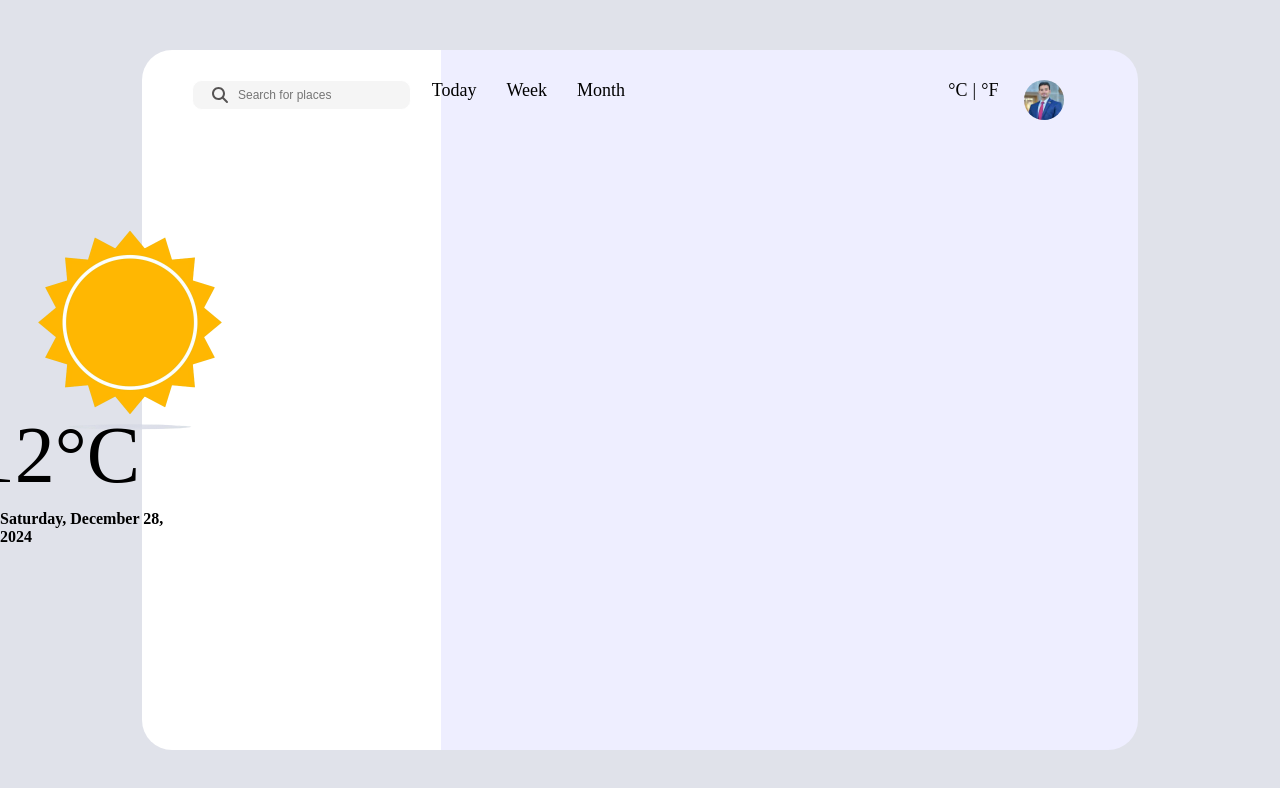
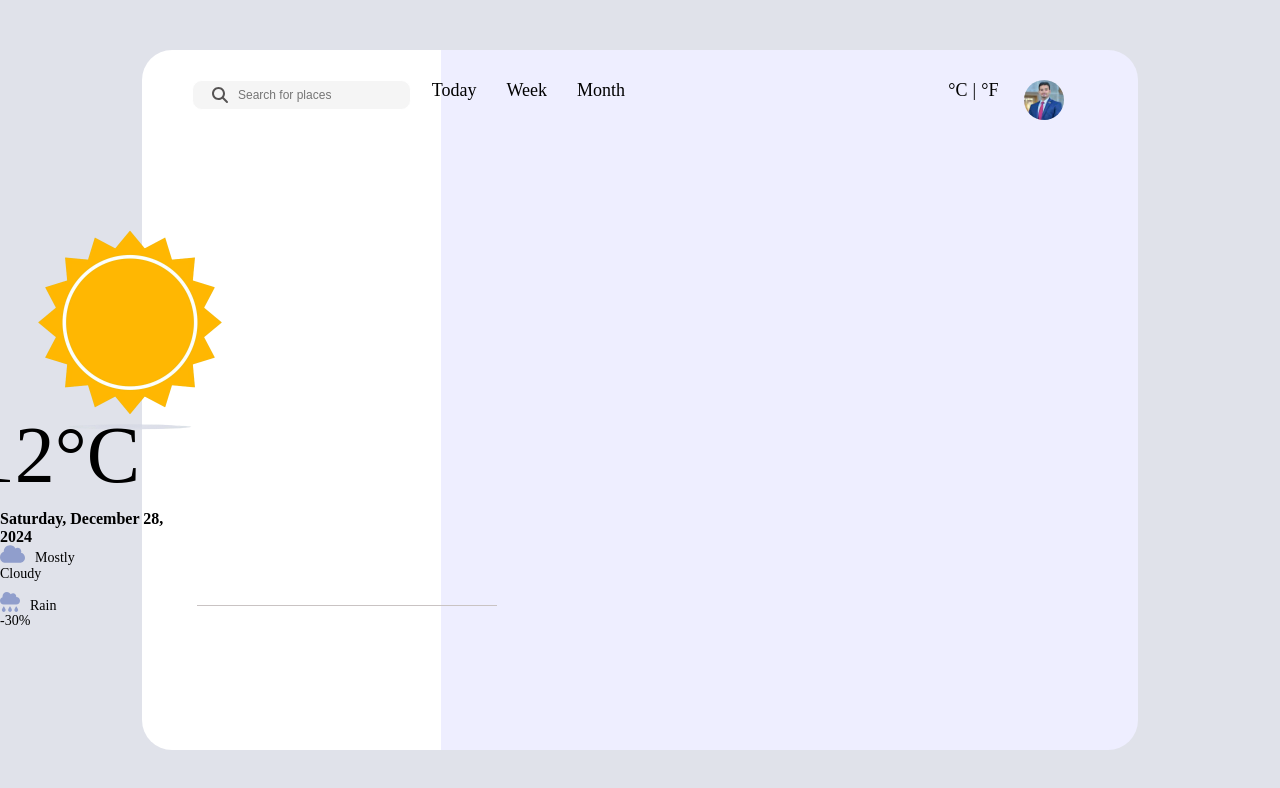
Before and after one commit to ByteRunners/weather_react, a React (Vite) app in the folder weather/: page / in a window 1280 px wide. Shown: the top 788 px of the page. Built offline with nearby package versions, Linux system fonts and the light colour scheme.

Commit message:
added week-weather and thier styles some elemens

```diff
--- a/weather/src/components/WeatherCard.tsx
+++ b/weather/src/components/WeatherCard.tsx
@@ -1,8 +1,9 @@
 import React, { useState } from "react";
 import "../styles/App.css";
 import { FontAwesomeIcon } from "@fortawesome/react-fontawesome";
-import { faSearch } from "@fortawesome/free-solid-svg-icons";
-import { faUserCircle } from "@fortawesome/free-solid-svg-icons";
+import { faSearch, faCloud, faCloudRain, faSun } from "@fortawesome/free-solid-svg-icons";
+import WeekWeather from "./WeekWeather";
+
 
 
 interface WeatherCardProps {
@@ -38,6 +39,15 @@ const WeatherCard: React.FC<WeatherCardProps> = ({
     day: "numeric",
   });
 
+  const weekData = [
+    { day: "Mon", icon: faSun, temperature: 15 },
+    { day: "Tue", icon: faCloud, temperature: 17 },
+    { day: "Wed", icon: faCloudRain, temperature: 14 },
+    { day: "Thu", icon: faSun, temperature: 18 },
+    { day: "Fri", icon: faCloud, temperature: 16 },
+    { day: "Sat", icon: faCloudRain, temperature: 13 },
+    { day: "Sun", icon: faSun, temperature: 19 },
+  ];
   return (
     <section className="card">
       <div className="search-container">
@@ -55,6 +65,15 @@ const WeatherCard: React.FC<WeatherCardProps> = ({
           </span>
         ))}
       </div>
+
+      {selectedOption === "Today" && (
+        <div className="temperature-wrapper">
+          <div className="temperature"></div>
+        </div>
+      )}
+
+      {selectedOption === "Week" && <WeekWeather weekData={weekData} />}
+
         <div className="temperature">
         </div>
         <div className="temperature-options">
@@ -72,6 +91,22 @@ const WeatherCard: React.FC<WeatherCardProps> = ({
       <div className="date-time">
         {currentDate}
       </div>
+      <hr className="divider" />
+      <div className="weather-condition-wrapper">
+        <div className="weather-condition">
+          <div className="condition-item">
+            <FontAwesomeIcon icon={faCloud} className="weather-icon" />
+            <span className="condition-text">Mostly Cloudy</span>
+          </div>
+          <div className="condition-item">
+            <FontAwesomeIcon icon={faCloudRain} className="weather-icon" />
+            <span className="condition-text">Rain -30%</span>
+          </div>
+        </div>
+      </div>
+
+
+
 
 
       {/* <div>{temperature}°C</div>
--- /dev/null
+++ b/weather/src/components/WeekWeather.tsx
@@ -0,0 +1,23 @@
+import React from "react";
+import { FontAwesomeIcon } from "@fortawesome/react-fontawesome";
+import { faSun, faCloud, faCloudRain } from "@fortawesome/free-solid-svg-icons";
+
+interface WeekWeatherProps {
+  weekData: { day: string; icon: any; temperature: number }[];
+}
+
+const WeekWeather: React.FC<WeekWeatherProps> = ({ weekData }) => {
+  return (
+    <div className="week-weather">
+      {weekData.map((data, index) => (
+        <div key={index} className="week-day">
+          <div className="week-day-name">{data.day}</div>
+          <FontAwesomeIcon icon={data.icon} className="weather-icons" />
+          <div className="week-day-temp">{data.temperature}°C</div>
+        </div>
+      ))}
+    </div>
+  );
+};
+
+export default WeekWeather;
--- a/weather/src/styles/App.css
+++ b/weather/src/styles/App.css
@@ -82,8 +82,6 @@ body {
   border-bottom: 2px solid rgb(0, 0, 255);
 }
 
-
-
 .temperature {
   font-size: 30px;
   font-weight: bold;
@@ -96,7 +94,6 @@ body {
   cursor: pointer;
   position: absolute;
   right: 22%;
-
 }
 
 .degree-toggle:hover {
@@ -134,7 +131,7 @@ body {
   top: 10%;
   right: 50%;
 }
-.temp{
+.temp {
   font-size: 80px;
   margin-right: 500px;
   margin-top: 50px;
@@ -153,3 +150,56 @@ body {
   right: 50%;
   font-weight: bold;
 }
+
+.divider {
+  border: none;
+  border-top: 1px solid #c9c3c3;
+  margin: 475px 5px; /* Adjust the margin around the line */
+  width: 300px; /* Control the length here */
+}
+
+.weather-condition {
+  font-size: 14px;
+  margin-right: 550px;
+  position: absolute;
+  top: 68%;
+  right: 50%;
+}
+.weather-icon {
+  font-size: 15px;
+  margin-right: 10px;
+}
+
+.week-weather {
+  display: grid;
+  grid-template-columns: repeat(7, 1fr);
+  gap: 130px;
+  margin-top: 30px;
+}
+
+.week-day {
+  display: flex;
+  flex-direction: column;
+  align-items: center;
+  padding: 10px;
+  background-color: #214c726e;
+  border-radius: 20px;
+}
+
+.week-day-name {
+  font-weight: bold;
+  margin-bottom: 5px;
+}
+
+.weather-icon {
+  font-size: 20px;
+  color: #7e8fc5d2;
+}
+.weather-icons {
+  font-size: 20px;
+  color: #fefeffd2;
+}
+.week-day-temp {
+  font-size: 14px;
+  color: #000000;
+}
```
Also changed, not shown: weather/src/components/PopularCites.tsx (deleted), weather/src/components/WeeklyWeather.tsx (deleted).
